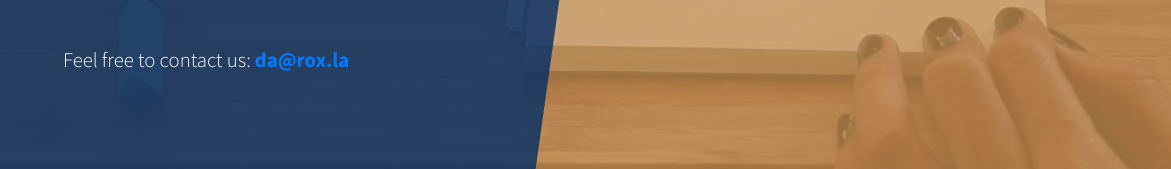
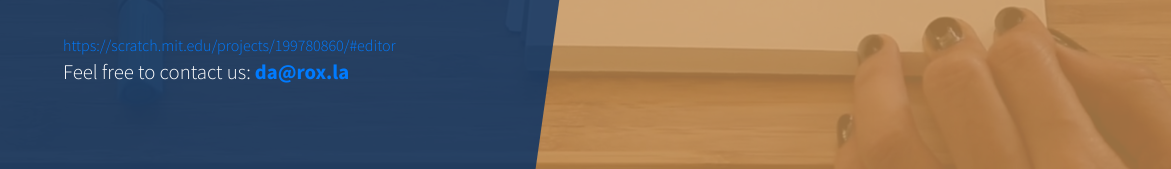
Before and after one commit to mecmaster/roxla, a plain HTML site: page index.html in a window 1280 px wide. Shown: the part 631-800 px from the top of the page, 0-1171 px from the left. Drawn offline with Linux system fonts and the light colour scheme.

Commit message:
Update index.html

```diff
--- a/index.html
+++ b/index.html
@@ -47,6 +47,7 @@
              <p class="mb-5">New Web-site coming soon! </p>
               <p class="mb-5">We're working hard to finish the development of this site. Our target launch date is
                 <strong>Jan 2019</strong>!</p>
+<a href="https://scratch.mit.edu/projects/199780860/#editor">		    https://scratch.mit.edu/projects/199780860/#editor </a>
                 <p class="mb-5">Feel free to contact us: <strong><a href="mailto:da+design@rox.la">da@rox.la</a></strong></p>
             </div>
           </div>
```
